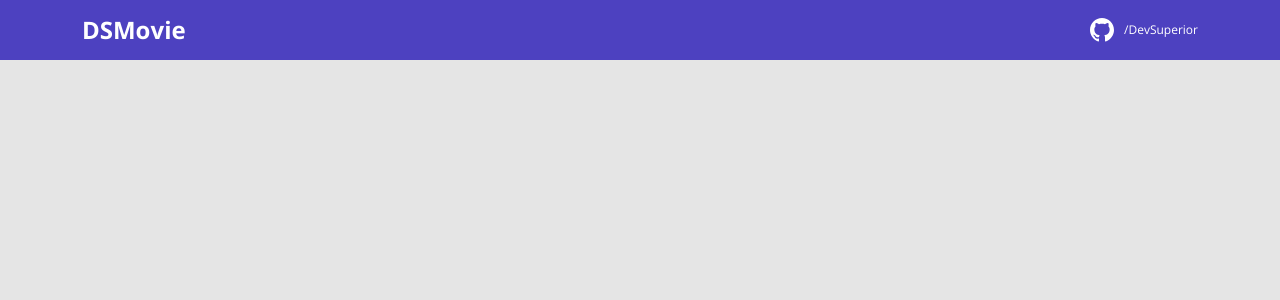
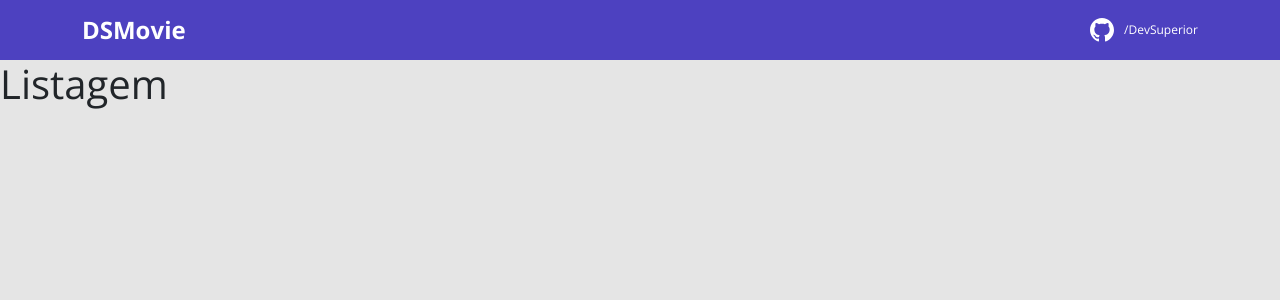
Before and after one commit to viits/ds-movie, a React (Create React App) app in the folder frontend/: page / in a window 1280 px wide. Shown: the top 300 px of the page. Built offline with nearby package versions, Linux system fonts and the light colour scheme.

Commit message:
feature: add Routes

```diff
--- a/frontend/package.json
+++ b/frontend/package.json
@@ -10,9 +10,11 @@
     "@types/node": "^16.7.13",
     "@types/react": "^18.0.0",
     "@types/react-dom": "^18.0.0",
+    "@types/react-router-dom": "5.3.2",
     "bootstrap": "5.1.3",
     "react": "^18.1.0",
     "react-dom": "^18.1.0",
+    "react-router-dom": "6.2.1",
     "react-scripts": "5.0.1",
     "typescript": "^4.4.2",
     "web-vitals": "^2.1.0"
--- a/frontend/src/App.tsx
+++ b/frontend/src/App.tsx
@@ -1,7 +1,19 @@
-import Navbar from "./Components/Navbar/Index";
+import { BrowserRouter, Routes, Route } from "react-router-dom";
+import Listing from "pages/Listing";
+import Form from "pages/Form";
+import Navbar from "Components/Navbar/Index";
 
 function App() {
-  return <Navbar />;
+  return (
+    <BrowserRouter>
+      <Navbar />
+      <Routes>
+        <Route path="/" element={<Listing />} />
+        <Route path="/form">
+          <Route path=":movieId" element={<Form />} />
+        </Route>
+      </Routes>
+    </BrowserRouter>
+  );
 }
-
 export default App;
--- /dev/null
+++ b/frontend/src/pages/Form/index.tsx
@@ -0,0 +1,4 @@
+const Form = () => {
+  return <h1>Form</h1>;
+};
+export default Form;
--- /dev/null
+++ b/frontend/src/pages/Listing/index.tsx
@@ -0,0 +1,4 @@
+const Listing = () => {
+  return <h1>Listagem</h1>;
+};
+export default Listing;
```
Also changed, not shown: 1 other file (tests, documents, lock files or other folders).
